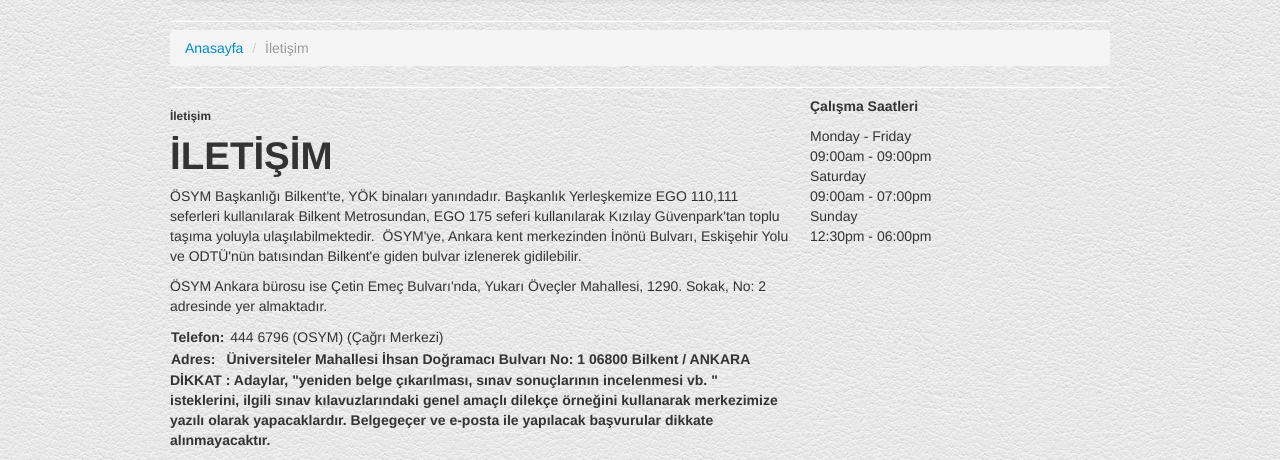
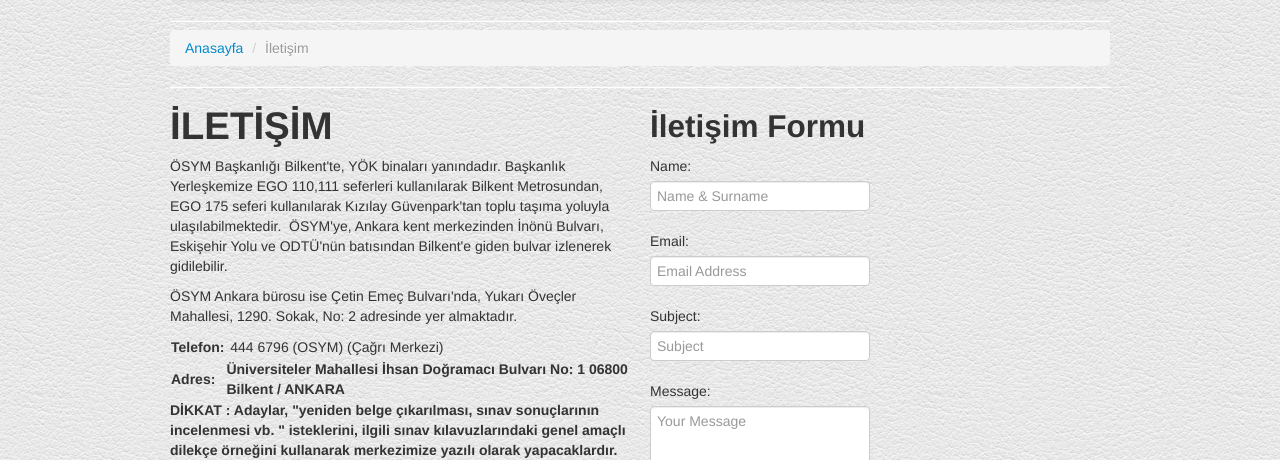
Before and after one commit to efekangunduz/Django-Ikinci-El-Esya-Alim-Satim-Sitesi, a Django app: page /iletisim/ in a window 1280 px wide. Shown: the part 206-666 px from the top of the page. Run offline with Django 3.2, Linux system fonts and the light colour scheme; data comes from the database, SQL or seed files in the repository; both versions use the stored data as it was after the commit; some libraries are stand-ins or nearby versions; grey boxes are pictures that could not be loaded.

Commit message:
iletişim formu yapıldı

```diff
--- a/home/models.py
+++ b/home/models.py
@@ -3,6 +3,8 @@
 
 
 # Create your models here.
+from django.forms import ModelForm, TextInput, Textarea
+
 
 class Setting(models.Model):
     STATUS = (
@@ -34,3 +36,35 @@
 
     def __str__(self):
         return self.title
+
+
+class ContactFormMessage(models.Model):
+    STATUS = (
+        ('New', 'New'),
+        ('Read', 'Read'),
+        ('Closed', 'Closed')
+    )
+    name = models.CharField(blank=True, max_length=20)
+    email = models.CharField(blank=True, max_length=50)
+    subject = models.CharField(blank=True, max_length=50)
+    message = models.CharField(blank=True, max_length=255)
+    status = models.CharField(max_length=10, choices=STATUS, default='New')
+    ip = models.CharField(blank=True, max_length=20)
+    note = models.CharField(blank=True, max_length=100)
+    create_at = models.DateTimeField(auto_now_add=True)
+    update_at = models.DateTimeField(auto_now=True)
+
+    def __str__(self):
+        return self.name
+
+
+class ContactFormu(ModelForm):
+    class Meta:
+        model = ContactFormMessage
+        fields = ['name', 'email', 'subject', 'message']
+        widgets = {
+            'name': TextInput(attrs = {'class': 'input', 'placeholder': 'Name & Surname'}),
+            'subject': TextInput(attrs={'class': 'input', 'placeholder': 'Subject'}),
+            'email': TextInput(attrs={'class': 'input', 'placeholder': 'Email Address'}),
+            'message': Textarea(attrs={'class': 'input', 'placeholder': 'Your Message', 'rows': '5'}),
+        }
--- a/home/templates/iletisim.html
+++ b/home/templates/iletisim.html
@@ -27,24 +27,26 @@
 	</div>
 	<hr class="soften">
 	<div class="row">
-		<div class="span8">
-		  <h6>
-			İletişim
-		  </h6>
+		<div class="span6">
 		  <p>
               {{ setting.contactus|safe }}
 		  </p>
 		</div>
-		<div class="span4">
-            <p>
-                <b>Çalışma Saatleri</b>
-            </p>
-			Monday - Friday<br/>
-			09:00am - 09:00pm<br/>
-			Saturday<br/>
-			09:00am - 07:00pm<br/>
-			Sunday<br/>
-			12:30pm - 06:00pm<br/>
+		<div class="span6">
+        <h2>İletişim Formu</h2>
+
+        {% if messages %}
+            {% for message in messages %}
+                <div class="alert alert-{{ message.tags }}" role="alert">
+                    {{ message }}
+                </div>
+            {% endfor %}
+        {% endif %}
+	<form action="" method="post">
+        {% csrf_token %}
+        {{ form.as_p }}
+        <input type="submit" value="FORMU GÖNDER">
+    </form>
 		</div>
 	</div>
 
--- a/home/views.py
+++ b/home/views.py
@@ -1,7 +1,9 @@
+from django.contrib import messages
+from django.http import HttpResponseRedirect
 from django.shortcuts import render
 
 # Create your views here.
-from home.models import Setting
+from home.models import Setting, ContactFormu, ContactFormMessage
 
 
 def index(request):
@@ -23,6 +25,20 @@
 
 
 def iletisim(request):
+    if request.method == 'POST' :
+        form = ContactFormu(request.POST)
+        if form.is_valid():
+            data = ContactFormMessage()
+            data.name = form.cleaned_data['name']
+            data.email = form.cleaned_data['email']
+            data.subject = form.cleaned_data['subject']
+            data.message = form.cleaned_data['message']
+            data.ip = request.META.get('REMOTE_ADDR')
+            data.save()
+            messages.success(request, "Mesajınız başarı ile gönderilmiştir. Teşekkür ederiz.")
+            return HttpResponseRedirect('/iletisim')
+
     setting = Setting.objects.get(pk=1)
-    context = {'setting': setting}
+    form = ContactFormu()
+    context = {'setting': setting, 'form': form}
     return render(request, 'iletisim.html', context)
```
Also changed, not shown: home/admin.py (+8 -1 lines), db.sqlite3.
